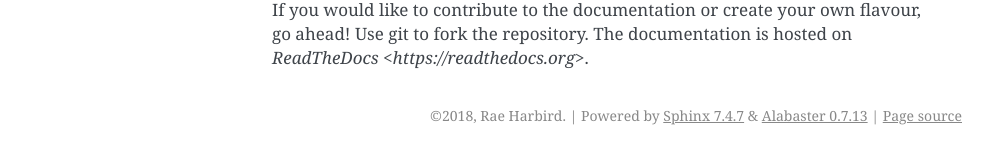
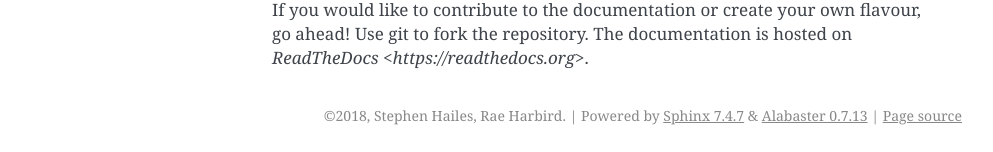
Before and after one commit to rharbird/ucl-microbit-robotics-readthedocs, a Sphinx documentation site: the page built from source/index.rst, in a window 1280 px wide. Shown: the part 1690-1842 px from the top of the page, without its empty margins (148-1141 px from the left). Built offline with Sphinx 7.4.7, drawn with Linux system fonts in a browser that asks for light colours; pages that are not in the unit, such as notebooks, are missing from menus.

Commit message:
Update authors

```diff
--- a/source/conf.py
+++ b/source/conf.py
@@ -20,8 +20,8 @@
 # -- Project information -----------------------------------------------------
 
 project = 'UCL Micro:bit Robotics'
-copyright = '2018, Rae Harbird'
-author = 'Rae Harbird'
+copyright = '2018, Stephen Hailes, Rae Harbird'
+author = 'Professor Stephen Hailes, Rae Harbird'
 
 # The short X.Y version
 version = ''
```
